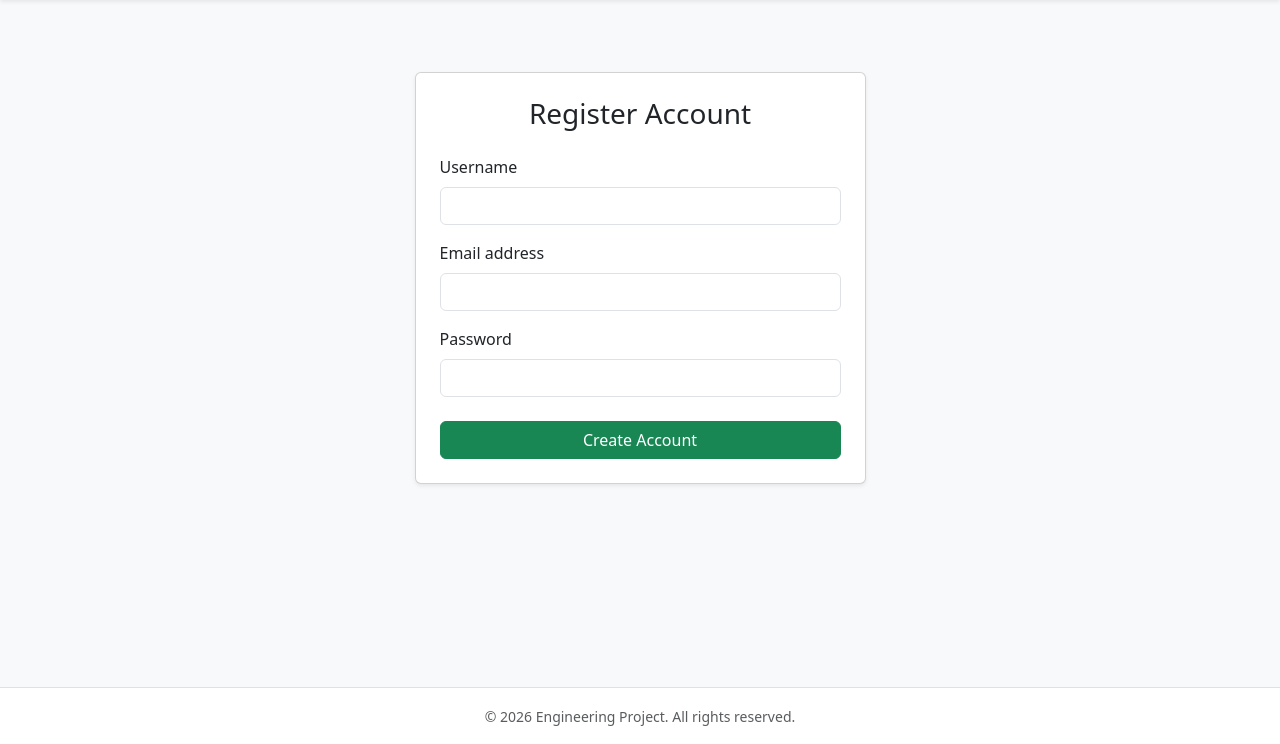
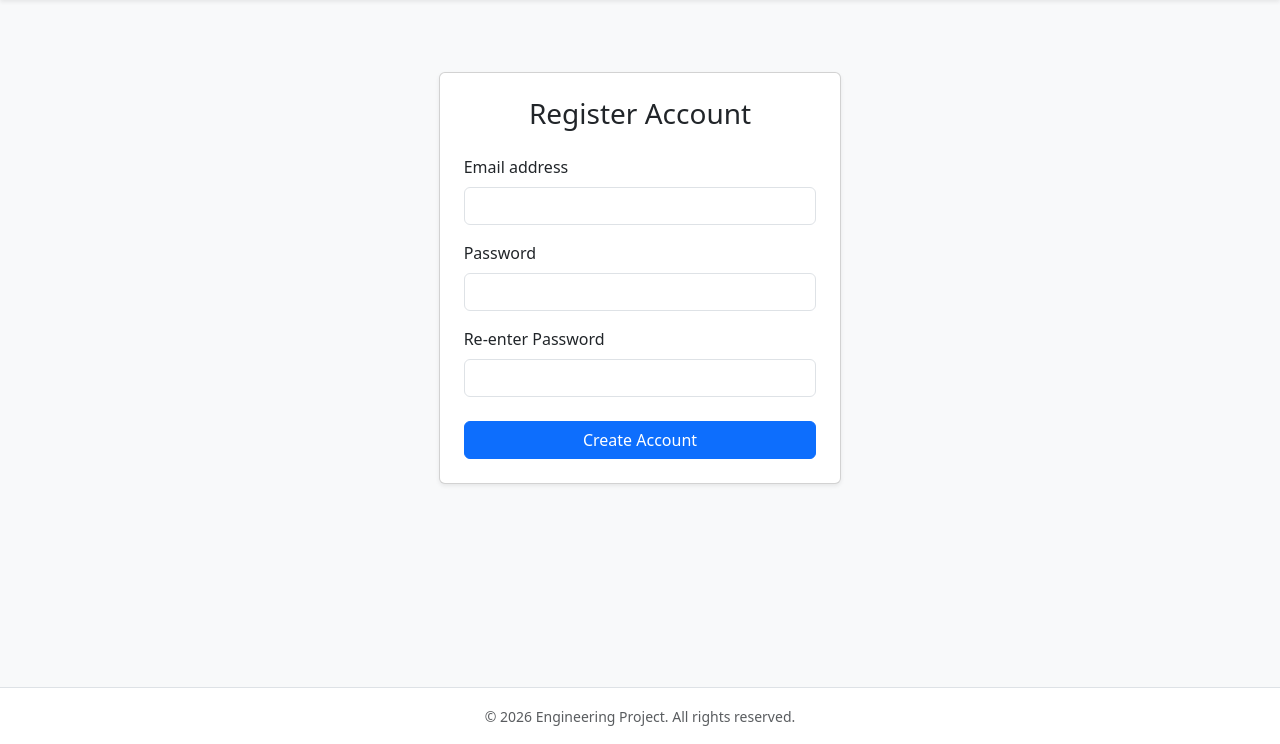
Before and after one commit to Yuen-Wee-Kin-Edwin/Flask-template, a Flask app: page /signup in a window 1280 px wide. Shown: the part 56-800 px from the top of the page. Run offline with Flask 3, Linux system fonts and the light colour scheme; some libraries are stand-ins or nearby versions.

Commit message:
Refactor code

```diff
--- a/compose.yml
+++ b/compose.yml
@@ -6,7 +6,7 @@ services:
       target: development
     profiles: ["dev"]
     ports:
-      - "5000:5000"
+      - "80:5000"
     volumes:
       # Mount the local src directory to enable live reloading
       - ./src:/app/src
--- a/src/app/__init__.py
+++ b/src/app/__init__.py
@@ -1,7 +1,6 @@
-# File: src/__init__.py
-from flask import Flask, render_template, g
+# File: src/app/__init__.py
+from flask import Flask
 import os
-import psycopg
 
 
 def create_app():
@@ -14,45 +13,15 @@ def create_app():
         )
     app.config["DATABASE_URL"] = database_url
 
-    # Define a function to get the database connection.
-    def get_db():
-        if "db" not in g:
-            g.db = psycopg.connect(app.config["DATABASE_URL"])
-        return g.db
+    # Initialise the database components.
+    from . import db
 
-    # Ensure the connection is closed when the application context ends.
-    @app.teardown_appcontext
-    def close_db(error):
-        db = g.pop("db", None)
-        if db is not None:
-            db.close()
+    db.init_app(app)
 
-    # Define the main index route.
-    @app.route("/")
-    def index():
-        conn = get_db()
-        cursor = conn.cursor()
-        cursor.execute("SELECT version();")
-        db_version = cursor.fetchone()
-        cursor.close()
+    # Register blueprints for route management.
+    from .routes import main_bp, auth_bp
 
-        print(f"Connection Successful! PostgreSQL version: {db_version[0]}", flush=True)
-
-        return render_template("index.html")
-
-    # Define the about route
-    @app.route("/about")
-    def about():
-        return render_template("about.html")
-
-    # Define the login route
-    @app.route("/login")
-    def login():
-        return render_template("login.html")
-
-    # Define the signup route
-    @app.route("/signup")
-    def signup():
-        return render_template("signup.html")
+    app.register_blueprint(main_bp)
+    app.register_blueprint(auth_bp)
 
     return app
--- /dev/null
+++ b/src/app/db.py
@@ -0,0 +1,23 @@
+# File: src/app/db.py
+import psycopg
+from flask import current_app, g
+
+
+# Define a function to get the database connection.
+def get_db():
+    """Establish and return a database connection."""
+    if "db" not in g:
+        g.db = psycopg.connect(current_app.config["DATABASE_URL"])
+    return g.db
+
+
+def close_db(error=None):
+    """Close the database connection if it exists."""
+    db = g.pop("db", None)
+    if db is not None:
+        db.close()
+
+
+def init_app(app):
+    """Register database teardown functions with the Flask application."""
+    app.teardown_appcontext(close_db)
--- /dev/null
+++ b/src/app/routes.py
@@ -0,0 +1,40 @@
+# File: src/app/routes.py
+from flask import Blueprint, render_template
+from .db import get_db
+
+main_bp = Blueprint("main", __name__)
+
+
+@main_bp.route("/")
+def index():
+    """Render the primary index page and verify the database connection."""
+    conn = get_db()
+    cursor = conn.cursor()
+    cursor.execute("SELECT version();")
+    db_version = cursor.fetchone()
+    cursor.close()
+
+    print(f"Connection Successful! PostgreSQL version: {db_version[0]}", flush=True)
+
+    return render_template("index.html")
+
+
+@main_bp.route("/about")
+def about():
+    """Render the about page."""
+    return render_template("about.html")
+
+
+auth_bp = Blueprint("auth", __name__)
+
+
+@auth_bp.route("/login")
+def login():
+    """Render the login page."""
+    return render_template("login.html")
+
+
+@auth_bp.route("/signup")
+def signup():
+    """Render the sign-up page."""
+    return render_template("signup.html")
--- a/src/app/templates/base.html
+++ b/src/app/templates/base.html
@@ -57,7 +57,7 @@
     </nav>
 
     <!-- Main content -->
-    <main class="container flex-shrink-0 mb-5">
+    <main class="container-fluid flex-shrink-0 mb-5">
       {% block content %}{% endblock %}
     </main>
 
--- a/src/app/templates/signup.html
+++ b/src/app/templates/signup.html
@@ -1,19 +1,16 @@
 {% extends "base.html" %} {% block title %}Sign Up - SystemCore{% endblock %} {%
 block content %}
 <div class="row justify-content-center mt-5">
-  <div class="col-md-5">
+  <div class="col-lg-4 col-md-8">
     <div class="card shadow-sm">
       <div class="card-body p-4">
         <h3 class="card-title text-center mb-4">Register Account</h3>
         <form action="#" method="POST">
           <div class="mb-3">
-            <label for="username" class="form-label">Username</label>
-            <input type="text" class="form-control" id="username" required />
-          </div>
-          <div class="mb-3">
             <label for="email" class="form-label">Email address</label>
             <input type="email" class="form-control" id="email" required />
           </div>
+
           <div class="mb-3">
             <label for="password" class="form-label">Password</label>
             <input
@@ -23,8 +20,21 @@ block content %}
               required
             />
           </div>
+
+          <div class="mb-3">
+            <label for="confirm_password" class="form-label">
+              Re-enter Password
+            </label>
+            <input
+              type="password"
+              class="form-control"
+              id="confirm_password"
+              required
+            />
+          </div>
+
           <div class="d-grid gap-2 mt-4">
-            <button type="submit" class="btn btn-success">
+            <button type="submit" class="btn btn-primary">
               Create Account
             </button>
           </div>
```
